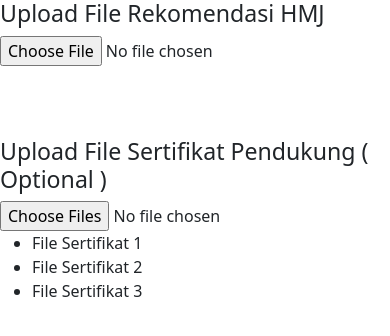
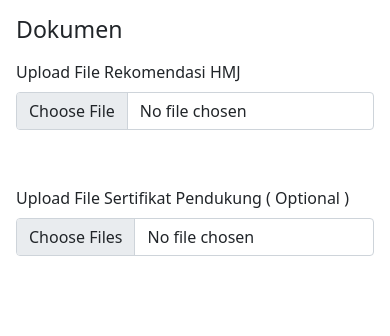
Before and after one commit to affanhanifathtarech/rekrutmen, a PHP site: the page made by app/views/dokumen/index.php in a window 390 px wide. Shown: the top 336 px of the page. Run offline with PHP 8.4, Linux system fonts and the light colour scheme; the visitor is signed in with stand-in values (Sample User, id 1); the template is opened without the code that fills it: most values are stand-ins (such as "Sample title", 1, 10 or a date in 2020).

Commit message:
Perbaiki Dokumen

```diff
--- a/app/controllers/Dokumen.php
+++ b/app/controllers/Dokumen.php
@@ -1,11 +1,11 @@
 <?php
 class Dokumen extends Controller {
     public function index(){
-        $data["title"] = "Upload Dokument";
+        $data["title"] = "Dokumen";
         $this->view('dokumen/index', $data);
     }
 
     public function saveDokumen(){
-        $this->ajax('ajax-save-dokumen');
+        $this->ajax('ajax-dokumen');
     }
 }
--- a/app/views/dokumen/index.php
+++ b/app/views/dokumen/index.php
@@ -1,24 +1,21 @@
-<div class="row">
-    <div class="col-lg-6">
-        <h3>Upload File Rekomendasi HMJ</h3>
-        <form action="" method="post" enctype="multipart/form-data">
-            <input type="file" name="file_rekomendasi" id="file_rekomendasi">
+<?php
+$glob = glob('public/dokumen/rekomendasi/'. $_SESSION['nim'] . ".*");
+$display = (empty($glob)) ? 'style="display:none;"' : '';
+$link = (empty($glob)) ? '' : $glob[0] ;
+?>
+
+<div class="container p-3">
+    <h1 class="h3 mb-3">Dokumen</h1>
+    <div class="mb-5">
+        <label for="file_rekomendasi" class="form-label">Upload File Rekomendasi HMJ</label>
+        <input class="form-control" type="file" id="file_rekomendasi">
+        <div class="d-grid gap-2 d-md-block mt-2">
+            <a href="<?= $link;?>" target='_BLANK' class="btn btn-info rekomendasi" <?= $display ?>>Lihat Dokumen</a>
+        </div>
     </div>
-</div>
-<br><br><br>
-<div class="row">
-    <div class="col-lg-6">
-        <h3>Upload File Sertifikat Pendukung ( Optional )</h3>
-            <input type="file" name="file_sertifikat[]" id="file_sertifikat" multiple>
-        </form>
-    </div>
-
-    <div class="col-lg-6">
-        <ul>
-            <li>File Sertifikat 1</li>
-            <li>File Sertifikat 2</li>
-            <li>File Sertifikat 3</li>
-        </ul>
+    <div class="mb-3">
+        <label for="file_serfikat" class="form-label">Upload File Sertifikat Pendukung ( Optional )</label>
+        <input class="form-control" type="file" name="file_sertifikat[]" id="file_sertifikat" multiple>
     </div>
 </div>
 
@@ -29,10 +26,8 @@
         $('input[type=file]').change(function(e) {
             e.preventDefault();
             var file_data = $("#file_rekomendasi").prop("files")[0];
-            // var foto_lama = $("#file_rekomendasi").attr('src');
             var form_data = new FormData();
             form_data.append("file_rekomendasi", file_data);
-            // form_data.append("file_rekomendasi_lamo", foto_lama);
             $.ajax({
                 url: "dokumen/saveDokumen",
                 dataType: 'JSON',
@@ -42,12 +37,9 @@
                 data: form_data,
                 type: 'post',
                 success: function(data){
-                    // if (data.status==1){
-                    //     $('#foto_profile').attr('src', data.data.url);
-                    // } else if (data.status==0){
-                    //     alert(data.data.msg);
-                    // }
-                    console.log(data);
+                    if(data.status==1){
+                        $('.rekomendasi').attr('href', data.data.url);
+                    }
                 }
              });
         });
```
Also changed, not shown: app/ajax/ajax-dokumen.php (renamed from app/ajax/ajax-save-dokumen.php, +2 -5 lines), public/dokumen/rekomendasi/061830311274.png (added).
